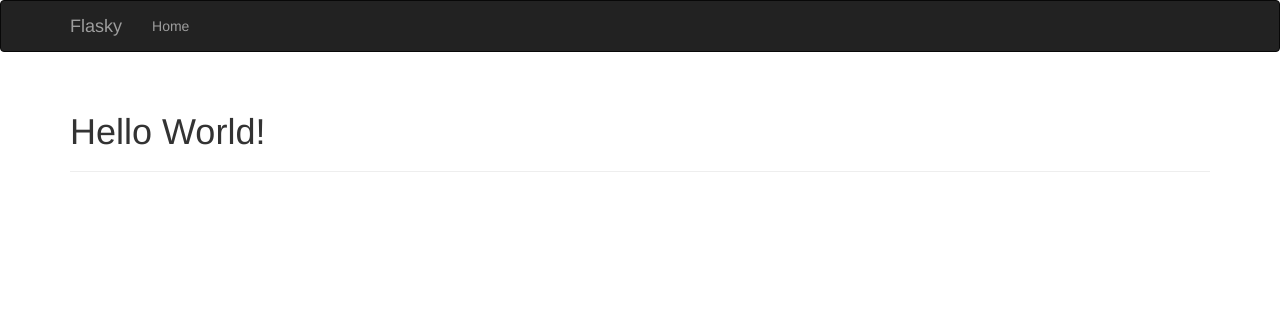
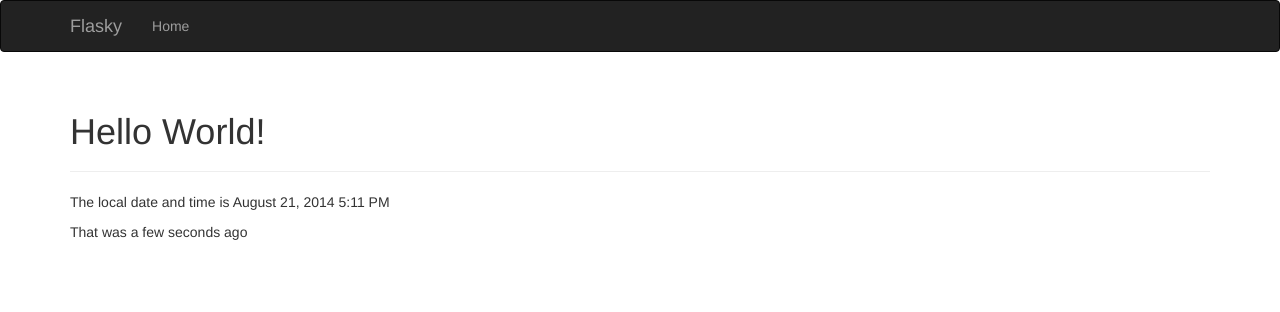
Before and after one commit to jephdo/flasky, a Flask app: page / in a window 1280 px wide. Shown: the top 312 px of the page. Run offline with Flask 2, Linux system fonts and the light colour scheme; some libraries are stand-ins or nearby versions.

Commit message:
add flask-moment for datetime computations

```diff
--- a/flasky/app.py
+++ b/flasky/app.py
@@ -1,16 +1,21 @@
+from datetime import datetime
+
 from flask import Flask, render_template
 from flask.ext.script import Manager
 from flask.ext.bootstrap import Bootstrap
+from flask.ext.moment import Moment
 
 app = Flask(__name__)
 app.config['DEBUG'] = None
 manager = Manager(app)
 bootstrap = Bootstrap(app)
+moment = Moment(app)
 
 
 @app.route('/')
 def index():
-    return render_template('index.html')
+    return render_template('index.html',
+                           current_time=datetime.utcnow())
 
 @app.route('/user/<name>')
 def user(name):
--- a/flasky/templates/base.html
+++ b/flasky/templates/base.html
@@ -1,6 +1,14 @@
 {% extends "bootstrap/base.html" %}
 
 {% block title %}Flasky{% endblock %}
+
+{% block head %}
+{{ super () }}
+
+<link rel="shortcut icon" href="{{ url_for('static', filename='favicon.ico') }}" type="image/x-icon">
+
+<link rel="icon" href="{{ url_for('static', filename='favicon.ico') }}" type="image/x-icon">
+{% endblock %}
 
 {% block navbar %}
     <div class="navbar navbar-inverse" role="navigation">
@@ -30,3 +38,8 @@
         {% block page_content %}{% endblock %}
     </div>
 {% endblock %}
+
+{% block scripts %}
+{{ super() }}
+{{ moment.include_moment() }}
+{% endblock %}
--- a/flasky/templates/index.html
+++ b/flasky/templates/index.html
@@ -6,4 +6,7 @@
 <div class="page-header">
     <h1>Hello World!</h1>
 </div>
+
+<p>The local date and time is {{ moment(current_time).format('LLL') }}</p>
+<p>That was {{ moment(current_time).fromNow(refresh=True) }}</p>
 {% endblock %}
--- a/requirements.txt
+++ b/requirements.txt
@@ -1,3 +1,4 @@
 flask
 flask-script
 flask-bootstrap
+flask-moment
```
Also changed, not shown: flasky/static/favicon.ico (added).
